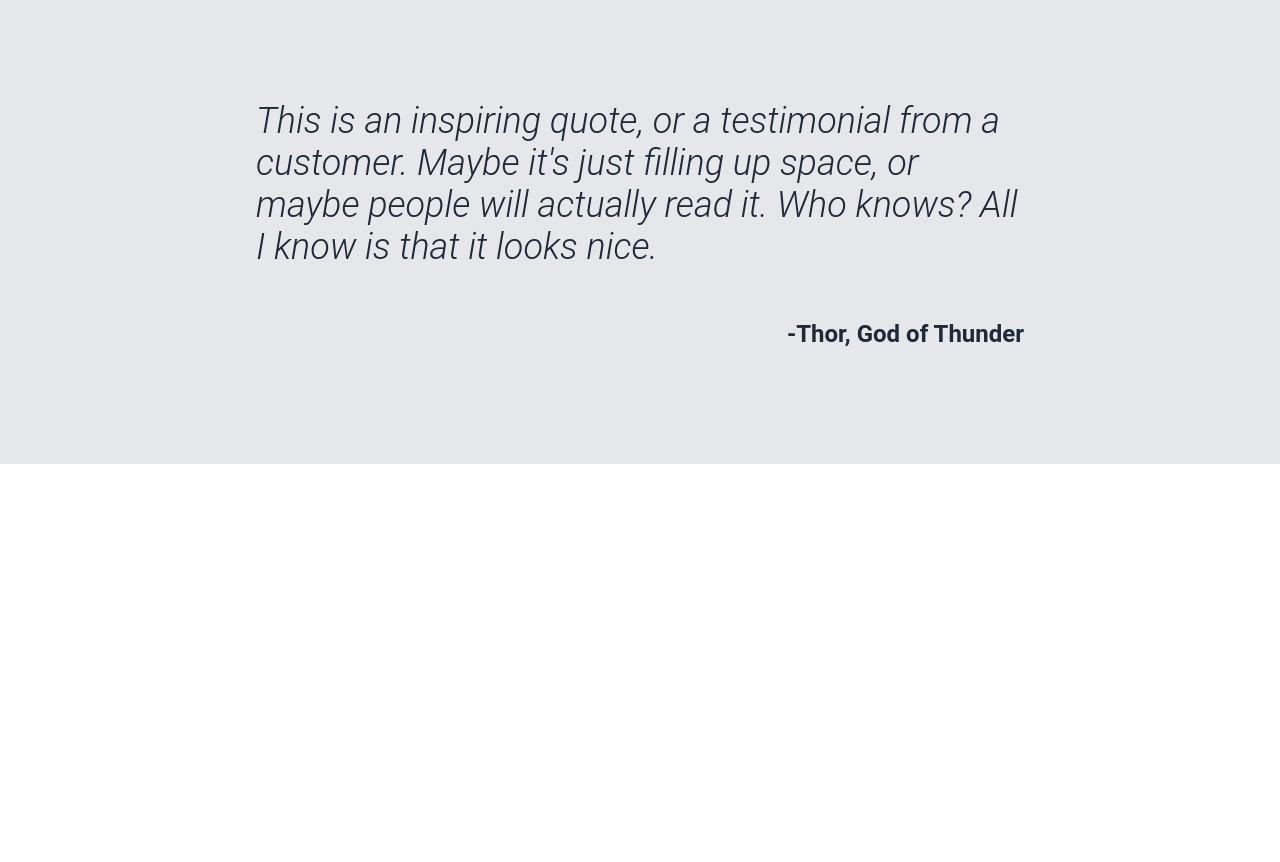
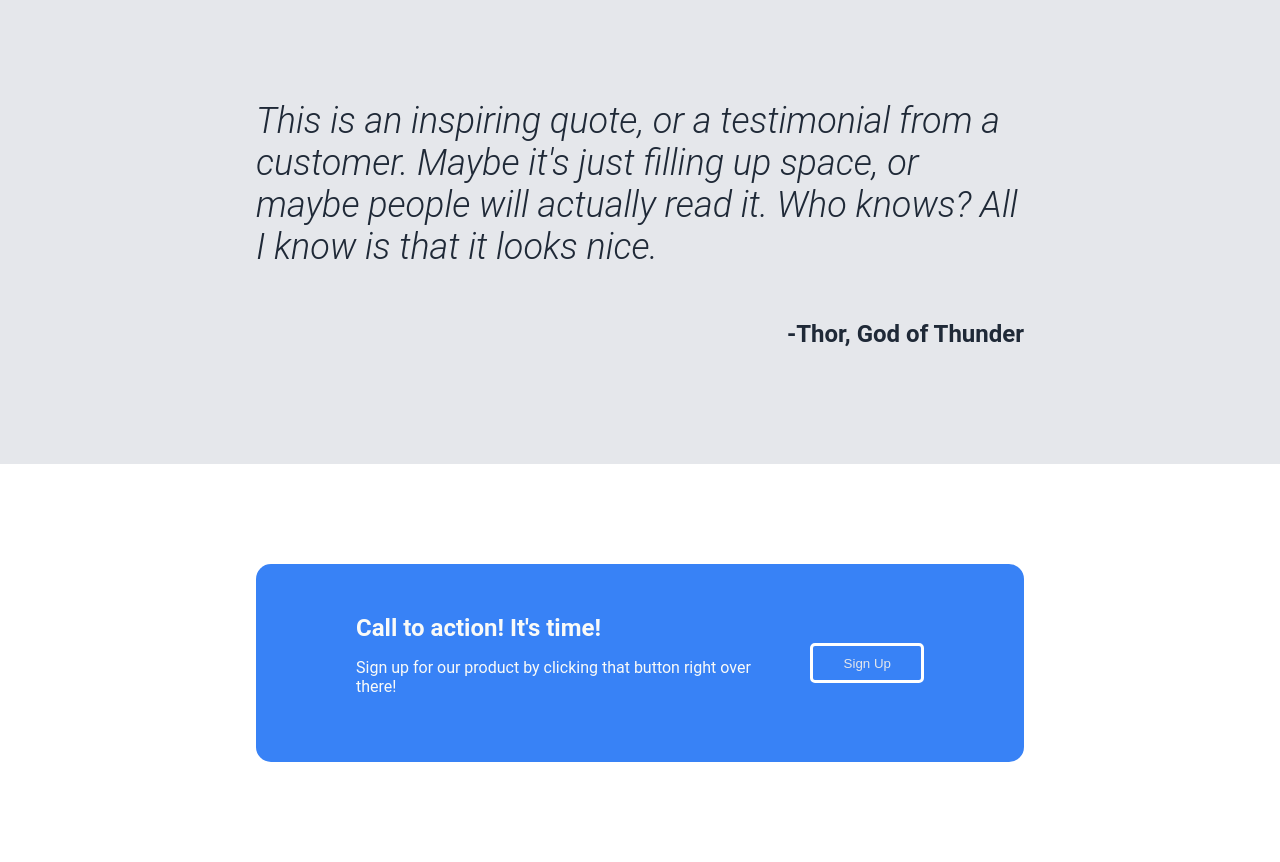
Before and after one commit to wade-levels-up/new-landing-page, a plain HTML site: page index.html in a window 1280 px wide. Shown: the part 1154-2016 px from the top of the page. Before the commit the page ends 1618 px from the top, so only its background shows below. Drawn offline with Linux system fonts and the light colour scheme.

Commit message:
Added bottom section html to page and styled css

```diff
--- a/index.html
+++ b/index.html
@@ -47,5 +47,15 @@
         <p><strong>-Thor, God of Thunder</strong></p>
     </div>
 
+    <div class="container-bottom">
+        <div class="call-to-action">
+            <div>
+                <h4>Call to action! It's time!</h4>
+                <p>Sign up for our product by clicking that button right over there!</p>
+            </div>
+            <button><a href='#'>Sign Up</a></button>
+        </div>
+    </div>
+
 </body>
 </html>
--- a/style.css
+++ b/style.css
@@ -61,11 +61,11 @@ h1 {
     margin: 0;
 }
 
-.left button {
+button {
     background-color: #3882f6;
     margin: 0;
     border-radius: 5px;
-    width: 25%;
+    width: 120px;
     padding: 8px 16px;
     border-style: none;
 }
@@ -144,3 +144,29 @@ h3 {
     font-size: 24px;
     text-align: right;
 }
+
+
+.container-bottom {
+    padding: 100px 20%;
+    color: #F9FAF8;
+}
+
+.call-to-action {
+    display: flex;
+    justify-content: center;
+    align-items: center;
+    background-color: #3882f6;
+    padding: 50px 100px;
+    border-radius: 15px;
+    gap: 50px;
+}
+
+h4 {
+    font-size: 24px;
+    margin: 0;
+}
+
+.call-to-action button {
+    border: 3px solid white;
+    height: 40px;
+}
```
